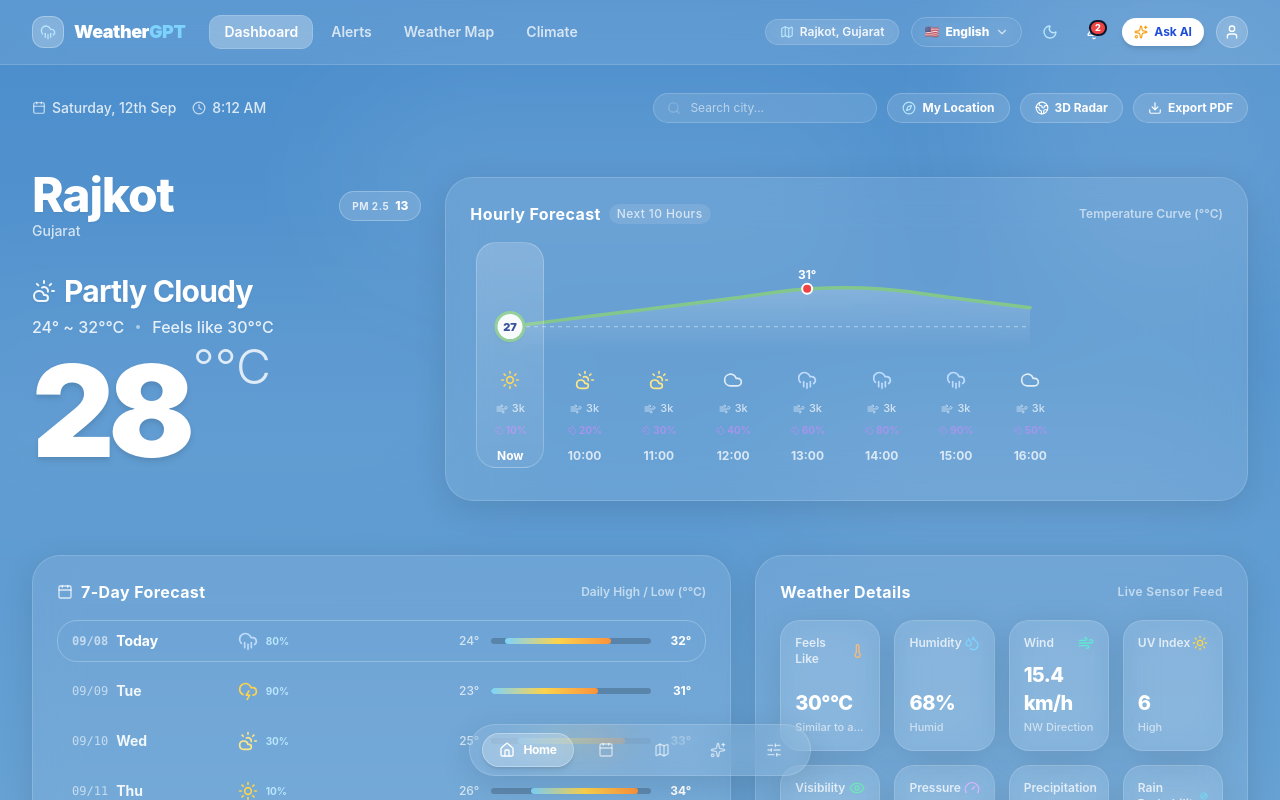
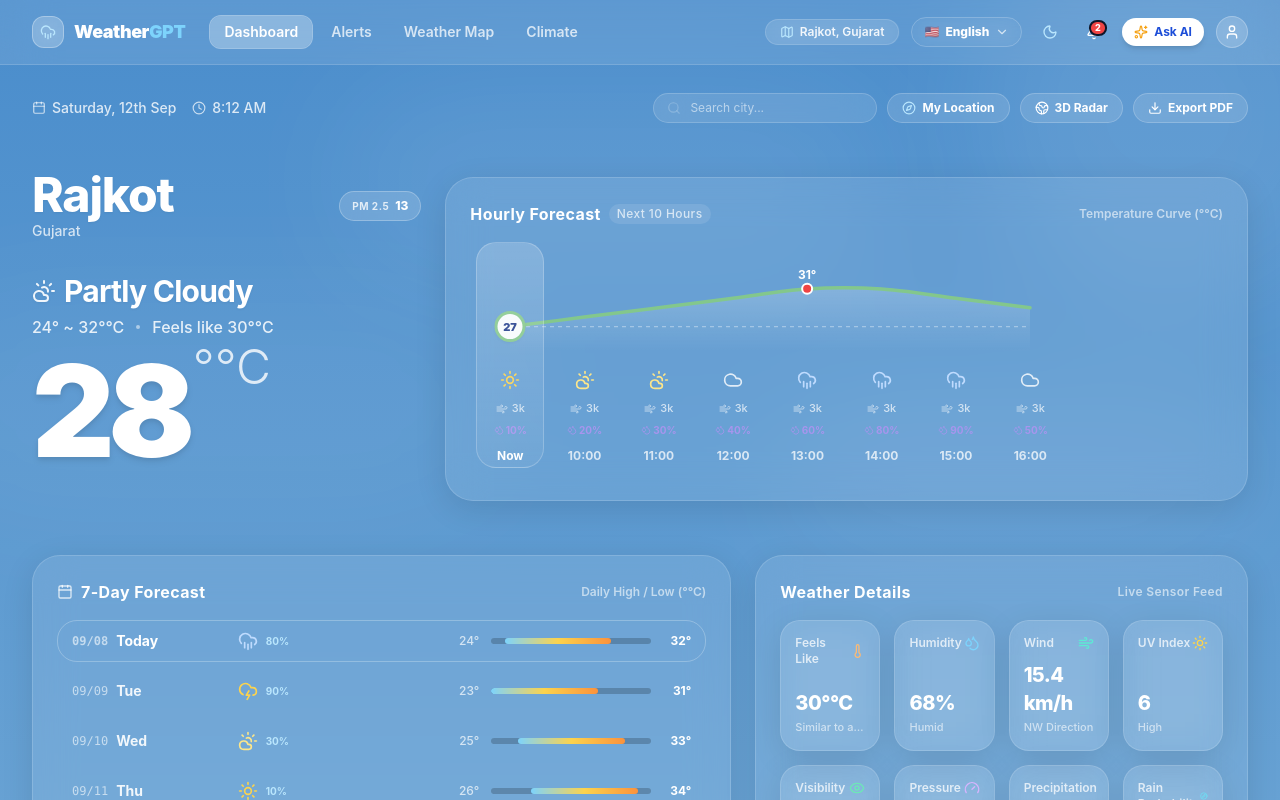
Before and after one commit to sharaddetroja/WeatherGPT-, a React (Vite) app: page / in a window 1280 px wide. Shown: the top 800 px of the page. Built offline with nearby package versions, Linux system fonts and the light colour scheme; a web font is replaced by a local one.

Commit message:
fix: remove floating bottom navigation bar

```diff
--- a/src/components/BottomNav.tsx
+++ b/src/components/BottomNav.tsx
@@ -1,85 +1,3 @@
-import { Link, useLocation } from 'react-router-dom';
-import { Home, Calendar, Map, Sparkles, SlidersHorizontal } from 'lucide-react';
-import { motion } from 'motion/react';
-import { cn } from '../utils/cn';
-
 export default function BottomNav() {
-  const location = useLocation();
-
-  const navItems = [
-    {
-      id: 'home',
-      label: 'Home',
-      icon: Home,
-      path: '/',
-      isActive: location.pathname === '/',
-    },
-    {
-      id: 'calendar',
-      label: 'Forecast',
-      icon: Calendar,
-      path: '/alerts',
-      isActive: location.pathname === '/alerts' || location.pathname === '/climate',
-    },
-    {
-      id: 'map',
-      label: 'Radar',
-      icon: Map,
-      path: '/map',
-      isActive: location.pathname === '/map',
-    },
-    {
-      id: 'assistant',
-      label: 'Assistant',
-      icon: Sparkles,
-      path: '/assistant',
-      isActive: location.pathname.startsWith('/assistant') || location.pathname.startsWith('/chat'),
-    },
-    {
-      id: 'profile',
-      label: 'Settings',
-      icon: SlidersHorizontal,
-      path: '/profile',
-      isActive: location.pathname === '/profile' || location.pathname === '/language',
-    },
-  ];
-
-  return (
-    <div className="fixed bottom-4 sm:bottom-6 left-0 right-0 z-50 flex justify-center pointer-events-none px-4">
-      <nav
-        aria-label="Bottom Navigation"
-        className="pointer-events-auto flex items-center gap-1.5 sm:gap-2 px-3 py-2 rounded-full glass-panel border border-white/20 shadow-2xl backdrop-blur-2xl text-white max-w-fit mx-auto"
-      >
-        {navItems.map((item) => {
-          const Icon = item.icon;
-          return (
-            <Link
-              key={item.id}
-              to={item.path}
-              className={cn(
-                "relative flex items-center gap-2 px-3.5 sm:px-4 py-2 rounded-full text-xs font-bold transition-all select-none cursor-pointer",
-                item.isActive
-                  ? "bg-white/20 text-white border border-white/30 shadow-md backdrop-blur-md"
-                  : "text-white/60 hover:text-white hover:bg-white/10"
-              )}
-              title={item.label}
-            >
-              <Icon className="w-4 h-4 sm:w-4.5 sm:h-4.5" />
-              {item.isActive && (
-                <motion.span
-                  initial={{ opacity: 0, width: 0 }}
-                  animate={{ opacity: 1, width: 'auto' }}
-                  exit={{ opacity: 0, width: 0 }}
-                  transition={{ duration: 0.2 }}
-                  className="inline-block text-xs font-bold tracking-tight text-white whitespace-nowrap"
-                >
-                  {item.label}
-                </motion.span>
-              )}
-            </Link>
-          );
-        })}
-      </nav>
-    </div>
-  );
+  return null;
 }
--- a/src/layouts/MainLayout.tsx
+++ b/src/layouts/MainLayout.tsx
@@ -2,7 +2,6 @@ import { Outlet, useLocation } from 'react-router-dom';
 import { useState } from 'react';
 import Navbar from '../components/Navbar';
 import NotificationToast from '../components/NotificationToast';
-import BottomNav from '../components/BottomNav';
 import { CommunityReportModal } from '../components/CommunityReportModal';
 import { cn } from '../utils/cn';
 
@@ -36,7 +35,6 @@ export default function MainLayout() {
           <Outlet />
         </main>
       </div>
-      {!isAssistantPage && <BottomNav />}
       <CommunityReportModal
         isOpen={isReportModalOpen}
         onClose={() => setIsReportModalOpen(false)}
```
